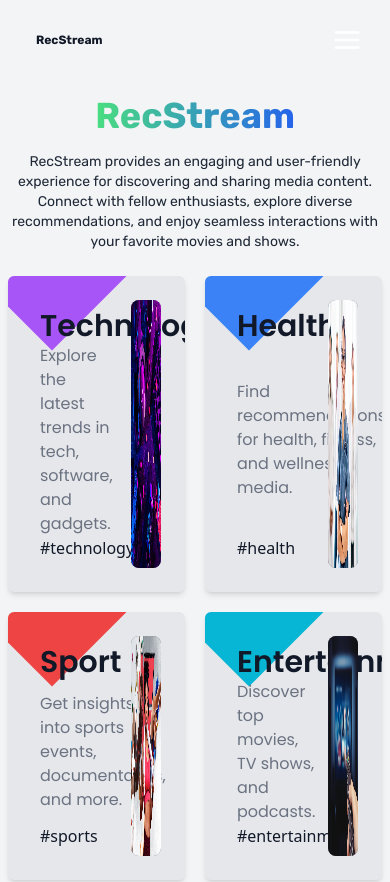
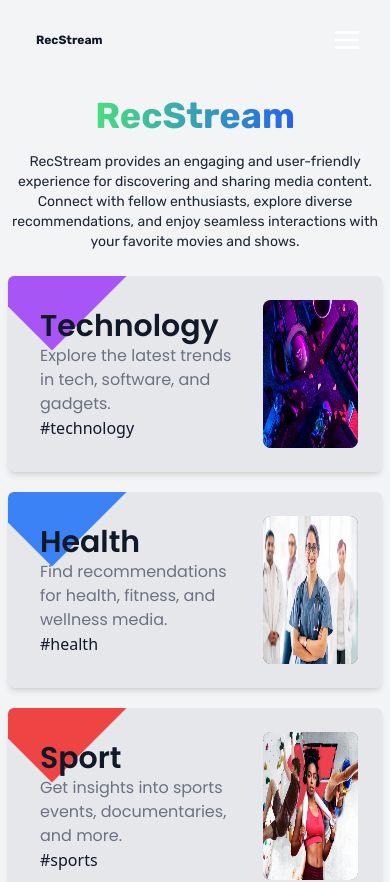
Before and after one commit to Zeshaninsta/RecStream, a React (Vite) app: page / in a window 390 px wide. Shown: the top 882 px of the page. Built offline with nearby package versions, Linux system fonts and the light colour scheme; no server answers; the database is empty; a web font is replaced by a local one.

Commit message:
something changed

```diff
--- a/src/pages/Home.jsx
+++ b/src/pages/Home.jsx
@@ -70,7 +70,7 @@
               </p>
             </div>
             <div className="w-full max-w-7xl mx-auto flex flex-col justify-center items-center">
-            <div className='grid grid-cols-2 gap-5 mx-auto w-full'>
+            <div className='grid grid-cols-1 md:grid-cols-2 gap-5 mx-auto w-full'>
                 {Explore.map((cate, index) => (
                     <div key={index} className="relative grid grid-cols-3 bg-gray-200 gap-5 rounded-md shadow-md overflow-hidden p-6">
                         <div className={`absolute -top-20 -left-5 w-32 h-32 ${background[index % background.length]} rotate-45 z-10`}></div>
```
